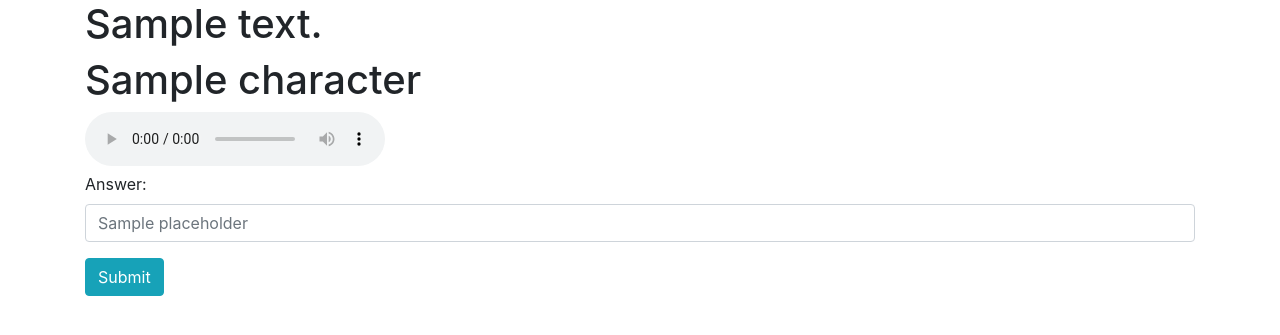
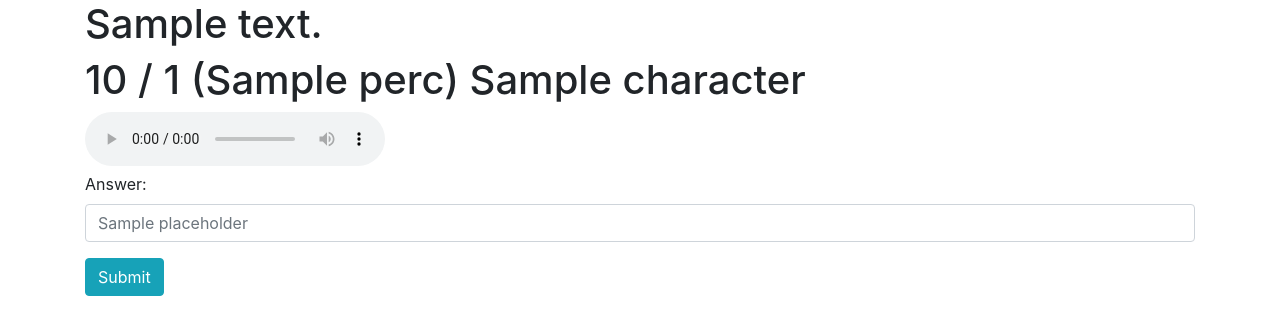
Before and after one commit to d33tah/chinese-tones, a Flask app: template templates/main.html in a window 1280 px wide. Shown: the top 335 px of the page. Run offline with Flask 2, Linux system fonts and the light colour scheme; the template is opened without the code that fills it: most values are stand-ins (such as "Sample title", 1, 10 or a date in 2020); parts of the project's set-up code (start-up, migrations or seed data) failed here and were passed over; some libraries are stand-ins or nearby versions.

Commit message:
Display score.

```diff
--- a/app.py
+++ b/app.py
@@ -35,13 +35,22 @@ def send_sample(path):
 @app.route('/')
 def main():
 
+    score = session.get('score', 0)
+    num_questions = session.get('num_questions', 0)
+
     # Compare answer with the one from the previous question
     answer = 'Welcome to Chinese Tones!'
     if request.args.get('tone_input') and 'tones' in session:
+        add_score = 0
         if session['tones'] == request.args['tone_input']:
             answer = 'OK'
+            score += 1
         else:
             answer = 'Nope, ' + session['tones']
+        num_questions += 1
+
+    session['score'] = score
+    session['num_questions'] = num_questions
 
     fld = random.choice(flds)
 
@@ -54,11 +63,15 @@ def main():
 
     session['tones'] = tones
 
+    perc = '%0.2f%%' % (100.0 * score/num_questions) if num_questions else '0%'
     return render_template('main.html',
         path='/sample/' + path,
         answer=answer,
         placeholder=('?' * len(tones)),
         character=character,
+        score=score,
+        num_questions=num_questions,
+        perc=perc,
     )
 
 if __name__ == '__main__':
--- a/templates/main.html
+++ b/templates/main.html
@@ -17,10 +17,10 @@
 </head>
 <body>
   <main role="main" class="container">
-    <h1>{{ answer }} </h1>
-    <h1>{{ character }}</h1>
-    <audio autoplay="autoplay" controls="">
-    <source src="{{ path }}" type="audio/mpeg"></audio>
+    <h1>{{ answer }}</h1>
+    <h1>{{ score }} / {{ num_questions }} ({{ perc }}) {{ character }}</h1>
+    <audio autoplay="autoplay" controls=
+    ""><source src="{{ path }}" type="audio/mpeg"></audio>
     <form>
       <div class="form-group">
         <label for="tone_input">Answer:</label> <input type=
```
